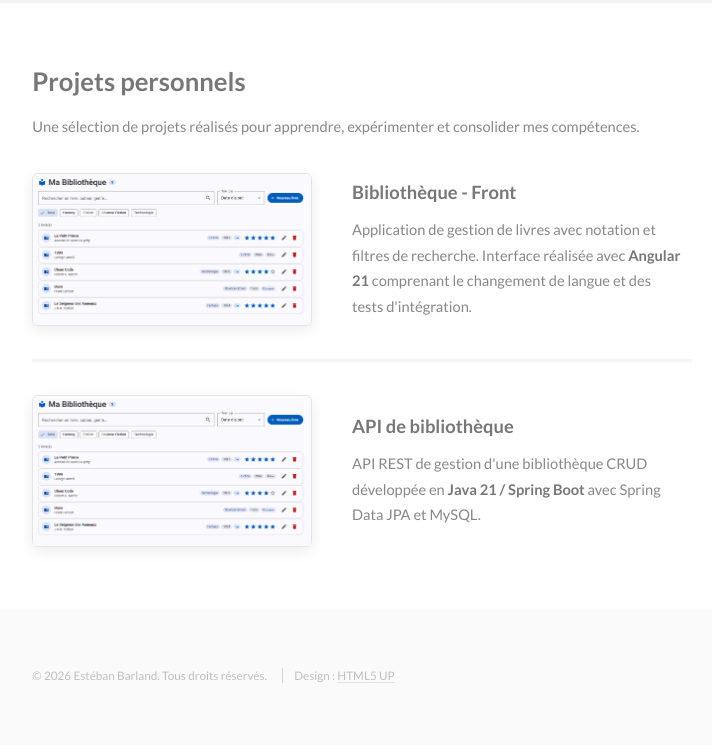
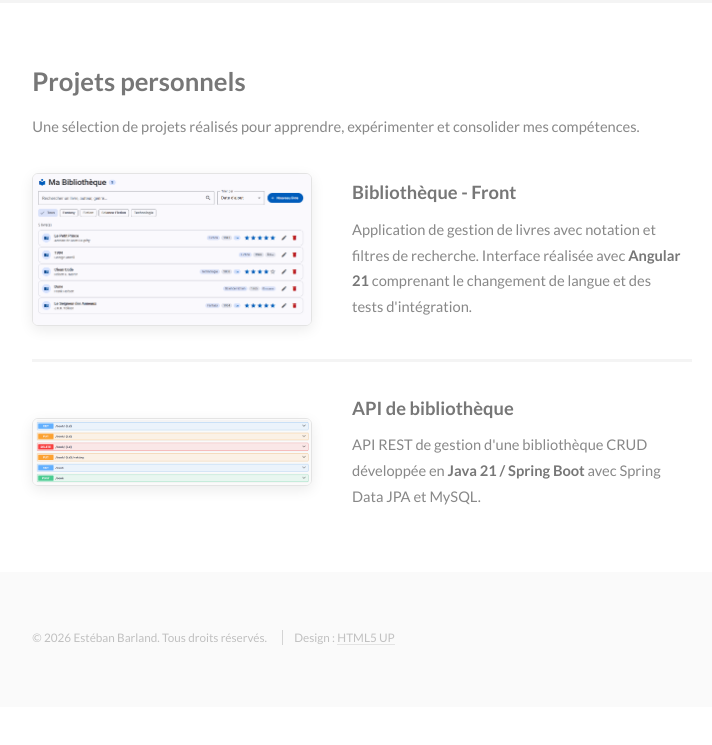
Before and after one commit to esbarland/esbarland.github.io, a plain HTML site: page index.html in a window 1280 px wide. Shown: the part 1208-1953 px from the top of the page, without its empty margins (131-843 px from the left). After the commit the page ends 1915 px from the top, so only its background shows below. Drawn offline with Linux system fonts and the light colour scheme.

Commit message:
Mise à jour asset

```diff
--- a/index.html
+++ b/index.html
@@ -107,7 +107,7 @@
 						</article>
 						<article>
 							<a href="https://github.com/esbarland/springboot-basics" target="_blank" rel="noopener"
-								class="image"><img src="images/library-front.png" alt="" /></a>
+								class="image"><img src="images/library-back.png" alt="" /></a>
 							<div class="inner">
 								<h4>API de bibliothèque</h4>
 								<p>API REST de gestion d'une bibliothèque CRUD développée
```
Also changed, not shown: images/library-back.png (added).
